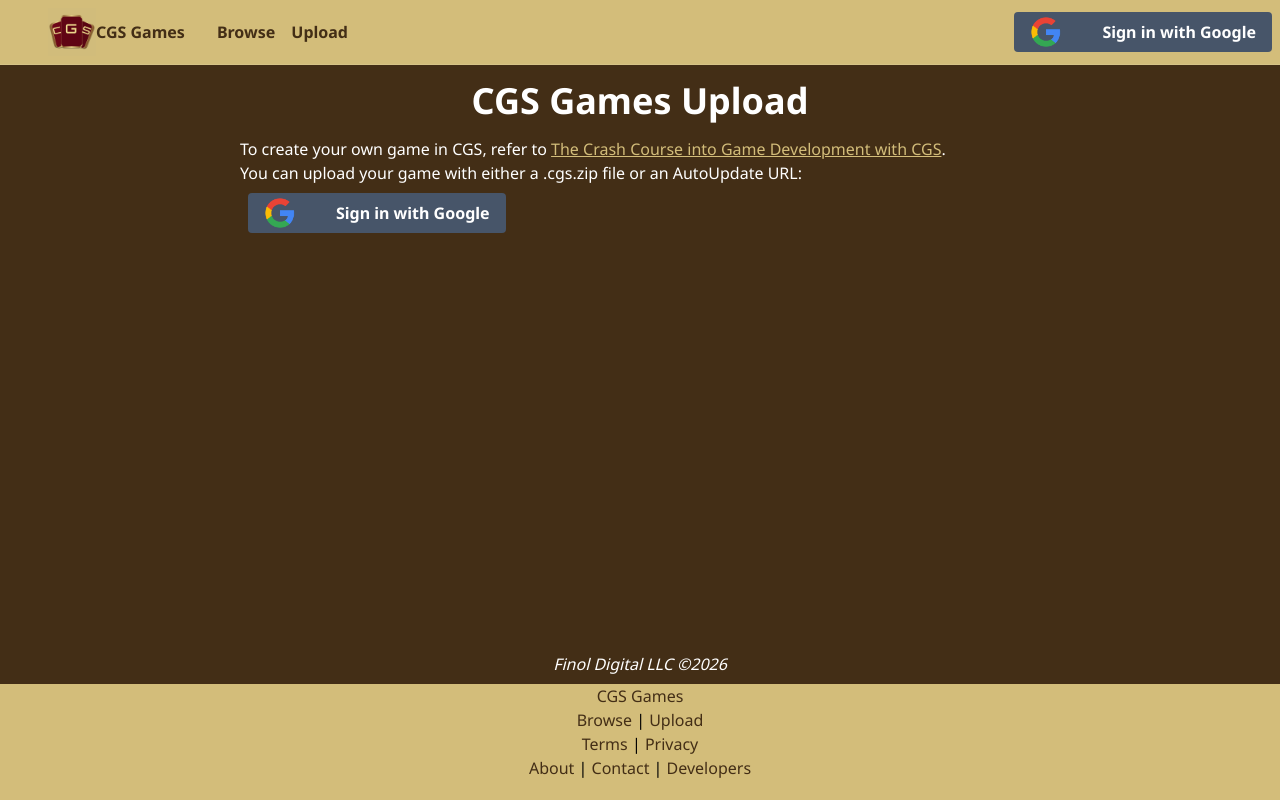
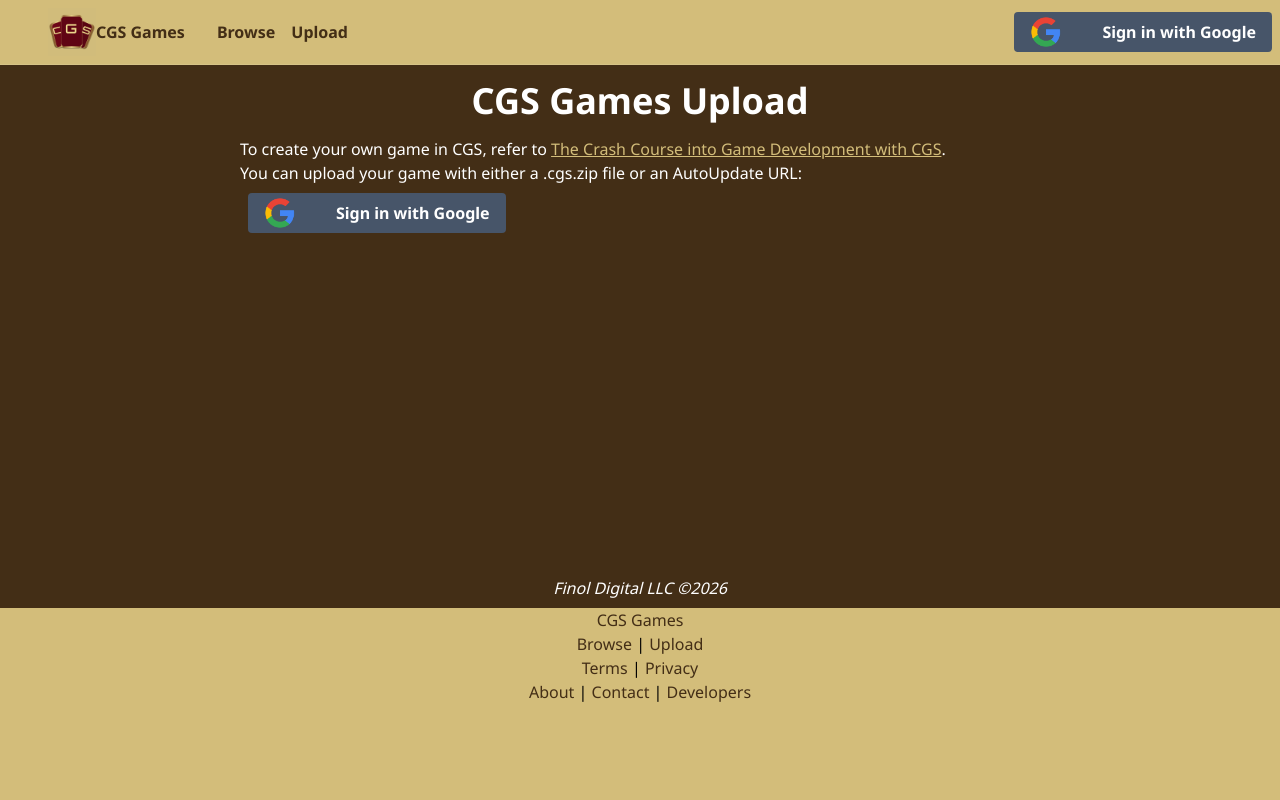
Before and after one commit to finol-digital/cgs-games, a Next.js app: page /upload in a window 1280 px wide. Built offline with nearby package versions, Linux system fonts and the light colour scheme; no server answers.

Commit message:
Address agent-readiness review feedback

```diff
--- a/app/about/page.tsx
+++ b/app/about/page.tsx
@@ -8,6 +8,7 @@ export const metadata = publicPageMetadata(
   '/about',
 );
 
+/** Describes the community library, its operator, and how to participate. */
 export default function AboutPage() {
   return (
     <InformationPage title="About CGS Games">
--- a/app/contact/page.tsx
+++ b/app/contact/page.tsx
@@ -8,6 +8,7 @@ export const metadata = publicPageMetadata(
   '/contact',
 );
 
+/** Publishes existing support details and guidance for actionable support requests. */
 export default function ContactPage() {
   return (
     <InformationPage title="Contact CGS Games">
--- a/app/developers/page.tsx
+++ b/app/developers/page.tsx
@@ -8,6 +8,7 @@ export const metadata = publicPageMetadata(
   '/developers',
 );
 
+/** Documents public integration contracts, authentication, sandbox reads, and the CLI. */
 export default function DevelopersPage() {
   return (
     <InformationPage title="CGS Games developer portal">
--- a/app/globals.css
+++ b/app/globals.css
@@ -59,15 +59,15 @@ body {
   /* will cover the viewport */
   min-height: 100vh;
   overflow: hidden;
-  display: block;
+  display: flex;
+  flex-direction: column;
   position: relative;
-  padding-bottom: 156px;
-  /* height of the footer */
 }
 
 .main-content {
   background-color: var(--background);
   max-width: 800px;
+  width: 100%;
   position: relative;
   margin: 0 auto;
 }
@@ -75,11 +75,10 @@ body {
 footer {
   background-color: var(--background);
   text-align: center;
-  position: absolute;
-  bottom: 0;
+  /* Stay at the bottom on short pages and grow with wrapped attribution. */
+  margin-top: auto;
+  flex-shrink: 0;
   width: 100%;
-  height: 156px;
-  /* matching padding-bottom of the main-container */
 }
 
 /* Links */
--- a/app/sitemap.ts
+++ b/app/sitemap.ts
@@ -1,5 +1,6 @@
 import { MetadataRoute } from 'next';
 
+/** Lists public pages, including developer and trust resources, for search discovery. */
 export default function sitemap(): MetadataRoute.Sitemap {
   return [
     ...['developers', 'about', 'contact'].map((path) => ({
--- a/components/informationPage.tsx
+++ b/components/informationPage.tsx
@@ -6,9 +6,10 @@ interface InformationPageProps {
   children: ReactNode;
 }
 
+/** Keeps public information and its complete footer in the shared page flow. */
 export default function InformationPage({ title, children }: InformationPageProps) {
   return (
-    <div>
+    <div className="flex flex-1 flex-col">
       <main className="main-content mx-auto max-w-3xl px-4 pb-6 [&_h2]:my-4 [&_h2]:text-2xl [&_h2]:font-bold [&_p]:my-3 [&_pre]:my-3 [&_pre]:overflow-x-auto [&_pre]:rounded [&_pre]:bg-slate-800 [&_pre]:p-4 [&_ul]:list-disc [&_ul]:pl-6">
         <h1 className="my-4 text-center text-4xl font-bold">{title}</h1>
         {children}
--- a/scripts/pack-cli.mjs
+++ b/scripts/pack-cli.mjs
@@ -2,6 +2,11 @@ import { mkdirSync } from 'node:fs';
 import { spawnSync } from 'node:child_process';
 import { fileURLToPath } from 'node:url';
 import process from 'node:process';
+
+if (!process.env.npm_execpath) {
+  console.error('Run this script with: npm run pack:cli');
+  process.exit(1);
+}
 
 const destination = fileURLToPath(new URL('../public/downloads', import.meta.url));
 mkdirSync(destination, { recursive: true });
```
Also changed, not shown: 2 other files (tests, documents, lock files or other folders).
